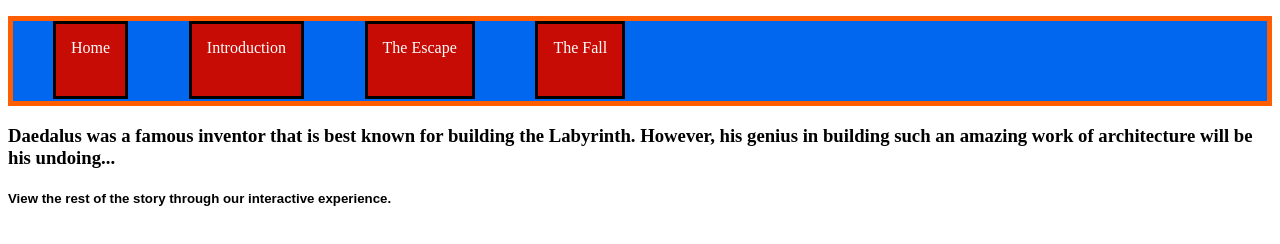
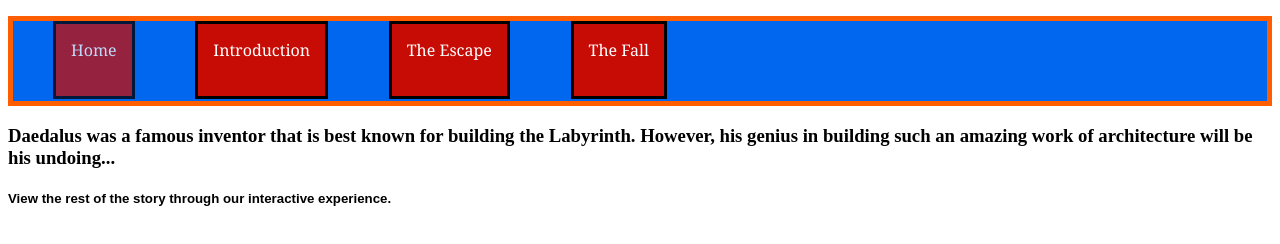
Before and after one commit to jdmar3-comp426/a01-officialmsu, a website: page index.html in a window 1280 px wide. In both pictures the pointer is over the item "Home". Drawn offline with Linux system fonts and the light colour scheme.

Commit message:
Update styles.css

```diff
--- a/styles.css
+++ b/styles.css
@@ -30,3 +30,10 @@ li {
 #navigation{
     margin-top: 0;
 }
+li:hover{
+    background-color: #c70c05;
+    opacity: 0.75;
+}
+ul li{
+    font-family: 'Georgia';
+}
```
